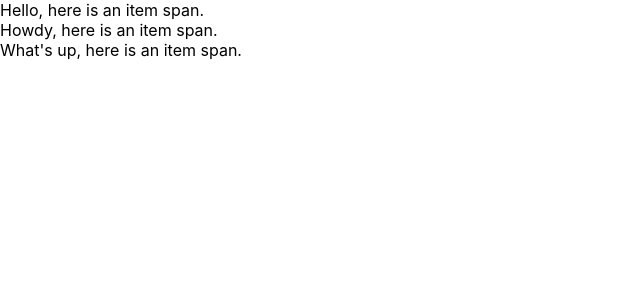
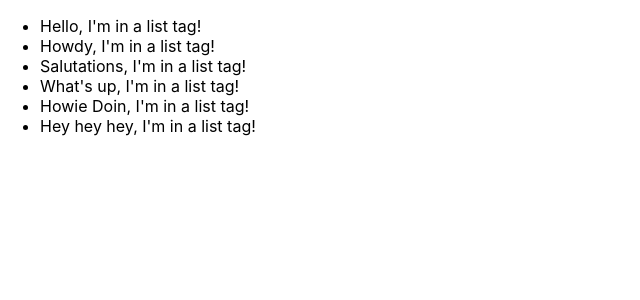
Before and after one commit to ekesicki/Grab-Bag-Project, a React (Create React App) app in the folder client/: page / in a window 1280 px wide. Shown: the top 300 px of the page, without its empty margins (0-640 px from the left). Built offline with nearby package versions, Linux system fonts and the light colour scheme.

Commit message:
List creation
Able to create a list of labels from a static list

```diff
--- a/client/src/Device.js
+++ b/client/src/Device.js
@@ -1,10 +1,13 @@
 import React from "react";
 
 // We want each grab bag item to be its own element.
-// Try to create one here
+// Created an element successfully. Now try to create them in a loop
+// Example: Have a list of greetings, go through the list and
+//   generate each greeting.
+
 
 function Device ({greeting}) {
-    return <div className = "device">{greeting}, here is an item span. </div>;
+    return <div className = "device">{greeting}, here is an item div. </div>;
 }
 
 
--- a/client/src/index.js
+++ b/client/src/index.js
@@ -4,18 +4,46 @@ import './index.css';
 import Device from './Device';
 import reportWebVitals from './reportWebVitals';
 
-const mainElement = (
-  <div className="container">
-    <Device greeting = "Hello"></Device>
-    <Device greeting = "Howdy"></Device>
-    <Device greeting = "What's up"></Device>
-  </div>
-)
+const allGreetings = [
+  {value: "Hello"},
+  {value: "Howdy"},
+  {value: "Salutations"},
+  {value: "What's up"},
+  {value: "Howie Doin"},
+  {value: "Hey hey hey"}
+]
+
+function App() {
+  const [greetings, setGreetings] = React.useState(allGreetings);
+
+  return (
+    <div>
+      <ul>
+        {greetings.map(greeting => (
+          <li>
+            {greeting.value}, I'm in a list tag!
+          </li>
+        ))}
+      </ul>
+    </div>
+  );
+
+}
 
 ReactDOM.render(
-  mainElement,
+  <React.StrictMode>
+    <App></App>
+  </React.StrictMode>,
   document.getElementById('root')
 );
+
+/*const mainElement = (
+    <div className="container">
+      <Device greeting = "Hello"></Device>
+      <Device greeting = "Howdy"></Device>
+      <Device greeting = "What's up"></Device>
+    </div>
+  )*/
 
 // If you want to start measuring performance in your app, pass a function
 // to log results (for example: reportWebVitals(console.log))
```
